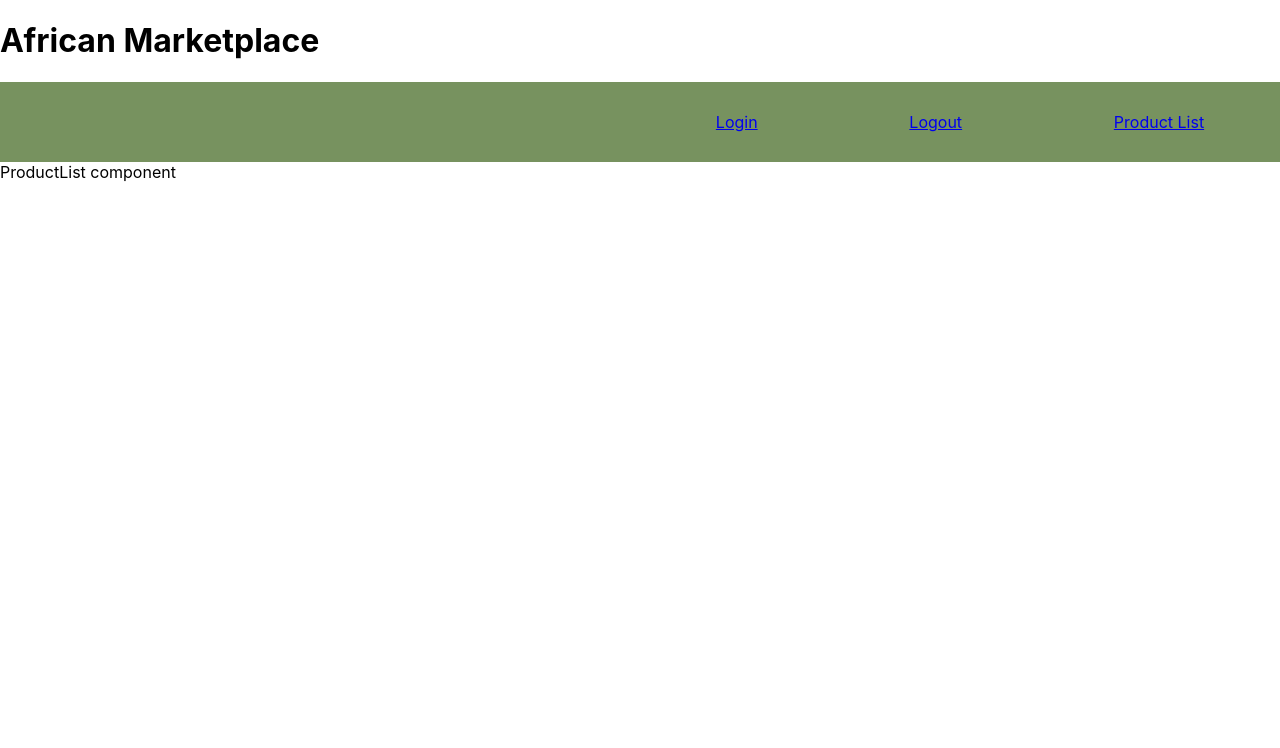
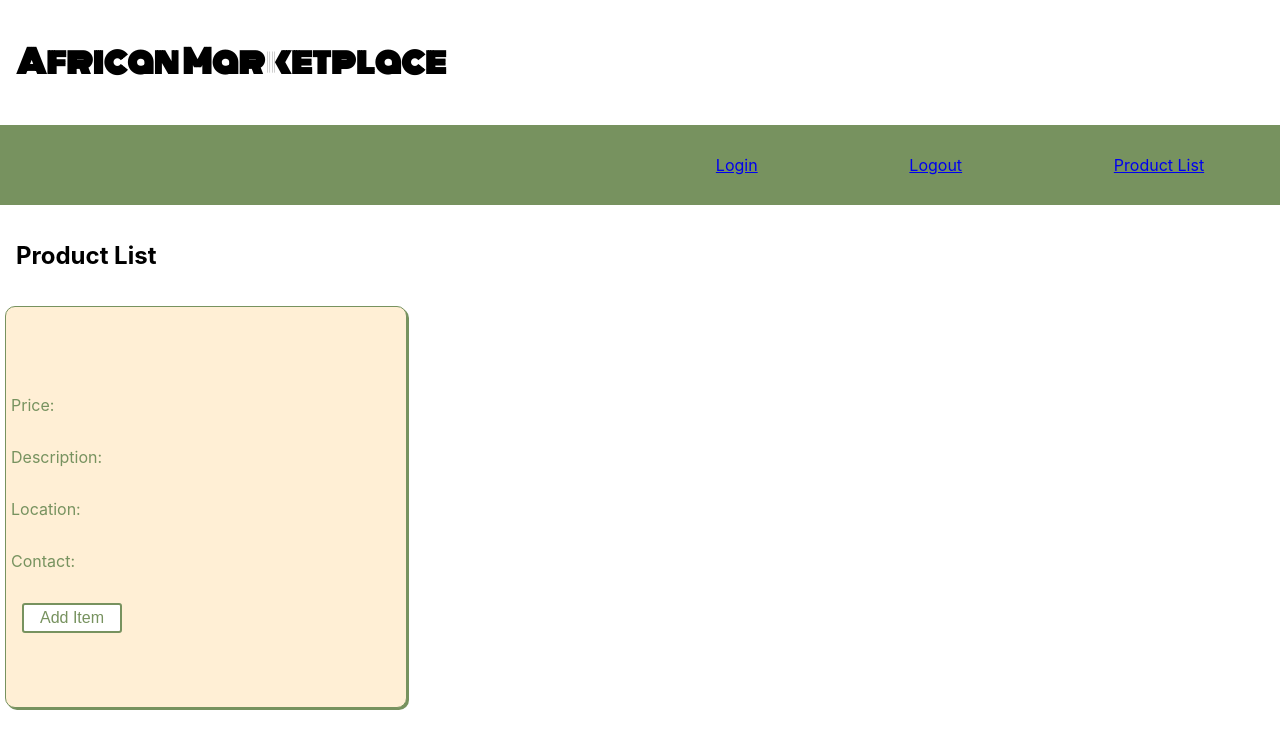
Before and after one commit to African-Marketplace-12-2020/front-end, a React (Create React App) app in the folder african-marketplace/: page /product-list in a window 1280 px wide. Shown: the top 748 px of the page. Built offline with nearby package versions, Linux system fonts and the light colour scheme; sample sign-in values are in the browser's storage.

Commit message:
Added a Google Font to the project title and tested an issue coming from the NavBar.

```diff
--- a/african-marketplace/src/App.css
+++ b/african-marketplace/src/App.css
@@ -1,21 +1,12 @@
+@import url('https://fonts.googleapis.com/css2?family=Monoton&display=swap');
 .App {
-  text-align: center;
+  text-align: left;
   margin: 0;
-  padding: 0 2rem;
 }
 
-ul {
-  display: flex;
-  margin: 0 2rem;
-  width: 60%;
-  height: 5rem;
-  background-color: #e8e8e8;
-  border-radius: 10px;
+.AppTitle {
+  font-family: 'Monoton', cursive;
 }
-
-li {
-  list-style: none;
-  flex-direction: row;
-  justify-content: space-evenly;
-  margin: 0 5px;
+h1 {
+  padding: 1rem;
 }
--- a/african-marketplace/src/App.js
+++ b/african-marketplace/src/App.js
@@ -7,7 +7,7 @@ import Signup from './components/forms/Signup';
 import Navbar from './components/Navbar';
 import ProductList from './components/ProductList';
 import PrivateRoute from './components/PrivateRoute';
-//import './App.css';
+import './App.css';
 
 function App(props) {
 
@@ -19,7 +19,7 @@ function App(props) {
 
   return (
     <div className="App">
-        <h1>African Marketplace</h1>
+        <h1 className="AppTitle">African Marketplace</h1>
         <Router>
           <Navbar {...props} />
           <Switch>
--- a/african-marketplace/src/components/ItemCard.js
+++ b/african-marketplace/src/components/ItemCard.js
@@ -3,6 +3,7 @@ import styled from "styled-components";
 
 const Container = styled.div`
   border: black solid 2px;
+  background-color: #ffefd5;
   width: 400px;
   height: 400px;
   border-radius: 10px;
--- a/african-marketplace/src/components/Navbar.js
+++ b/african-marketplace/src/components/Navbar.js
@@ -1,5 +1,5 @@
 import React, { useState } from "react";
-import { NavLink, Redirect } from 'react-router-dom';
+import { NavLink } from 'react-router-dom';
 
 import styled from "styled-components";
 const Container = styled.nav`
--- a/african-marketplace/src/components/ProductList.js
+++ b/african-marketplace/src/components/ProductList.js
@@ -5,15 +5,30 @@
     Navbar.js
     SavedItem.js
 
-    /components/forms/Login.js
     /components/forms/Signup.js
     /components/forms/AddProduct.js
 */
 import React from 'react';
+import ItemCard from './ItemCard';
+import styled from "styled-components";
+
+const Container = styled.nav`
+  height: 10vh;
+  width: 100%;
+  background: #fff;
+  @media screen and (max-width: 768px) {
+    position: relative;
+  }
+`;
 
 const ProductList = () => {
     return (
-        <div>ProductList component</div>
+        <Container>
+            <h1>Product List</h1>
+            {/** A map method will be put here to map over the api data and
+                building out as many item cards as there are results from the api */}
+            <ItemCard />
+        </Container>
     )
 }
 
```
Also changed, not shown: 1 other file (tests, documents, lock files or other folders).
